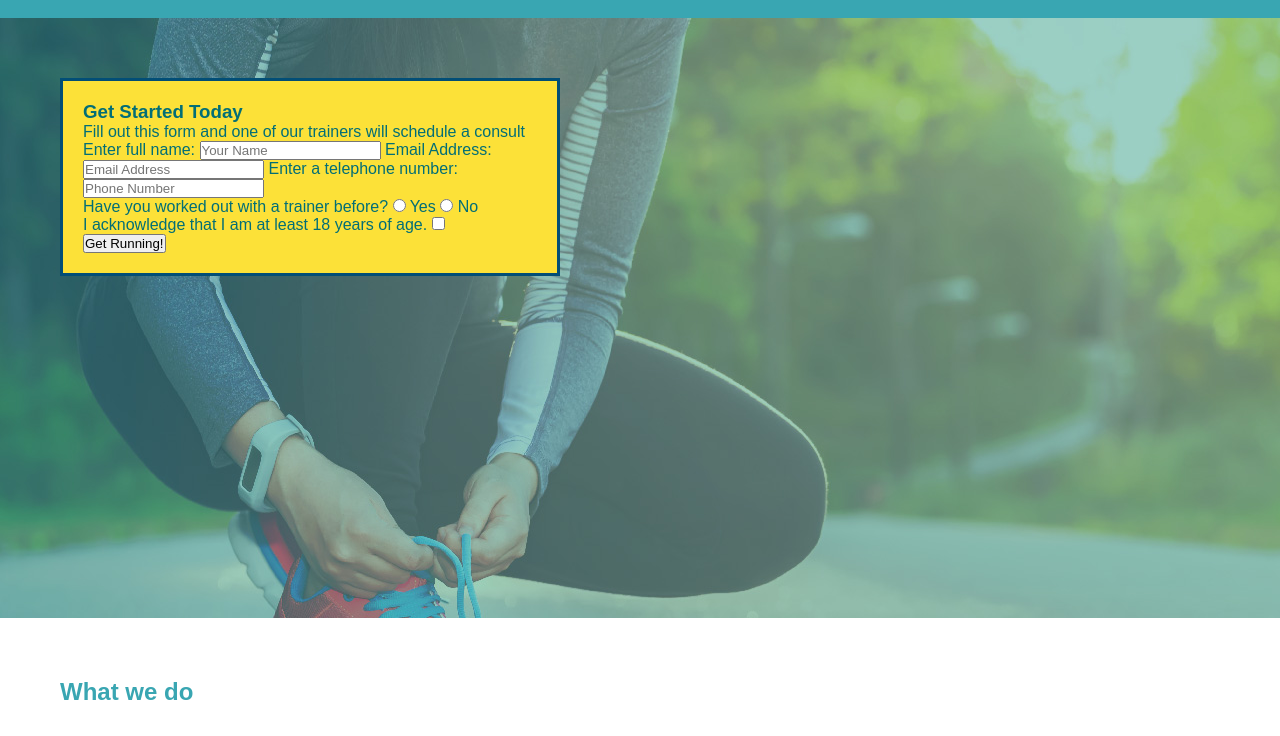
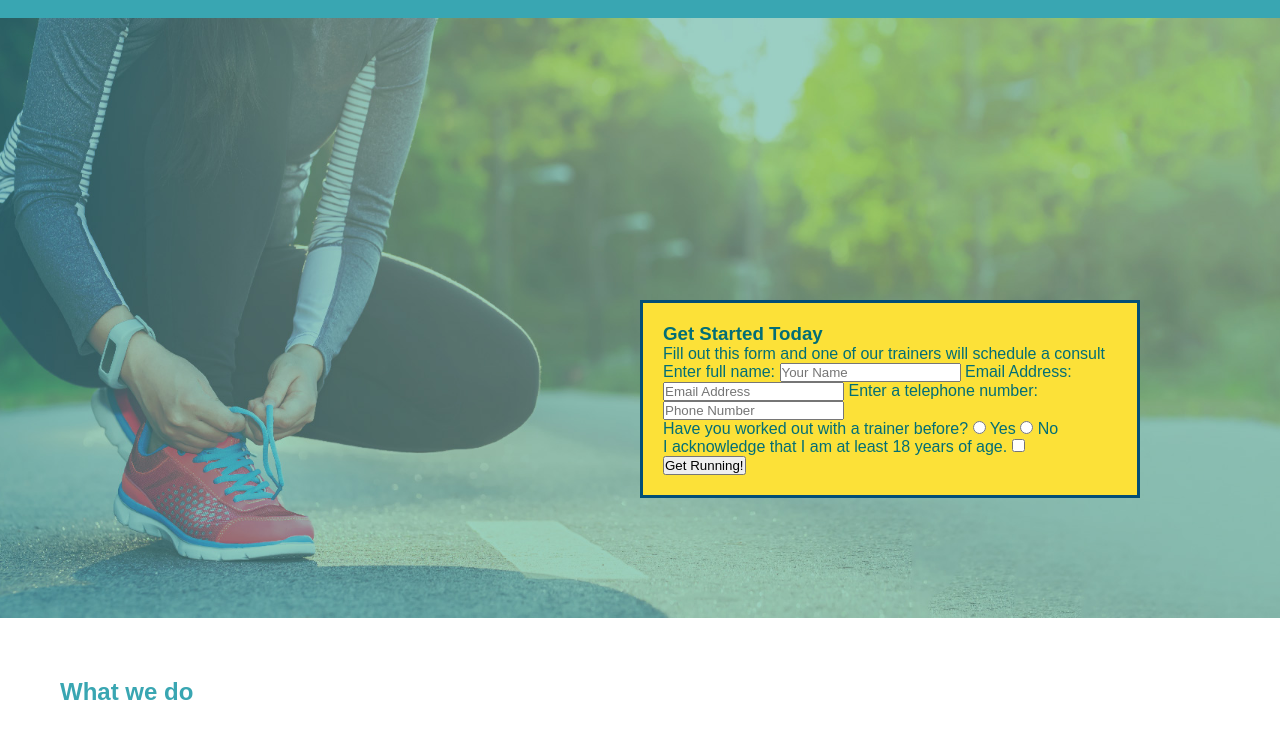
Before and after one commit to miinks/run-buddy, a plain HTML site: page index.html in a window 1280 px wide. Shown: the part 64-800 px from the top of the page. Drawn offline with Linux system fonts and the light colour scheme.

Commit message:
run-buddy

```diff
--- a/assets/css/style.css
+++ b/assets/css/style.css
@@ -62,11 +62,18 @@ section {
 .hero {
     background-image: url("../images/hero-bg.jpg");
     height: 600px;
+    background-size: cover;
+    background-position: center;
+    position: relative;
 }
 .hero-form {
     background-color: #fce138;
     padding: 20px;
     width: 500px;
     color: #026e76;
-    border: solid 3px #024e76
+    border: solid 3px #024e76;
+    position: absolute;
+    bottom: 120px;
+    right: 140px;
+
 }
```
